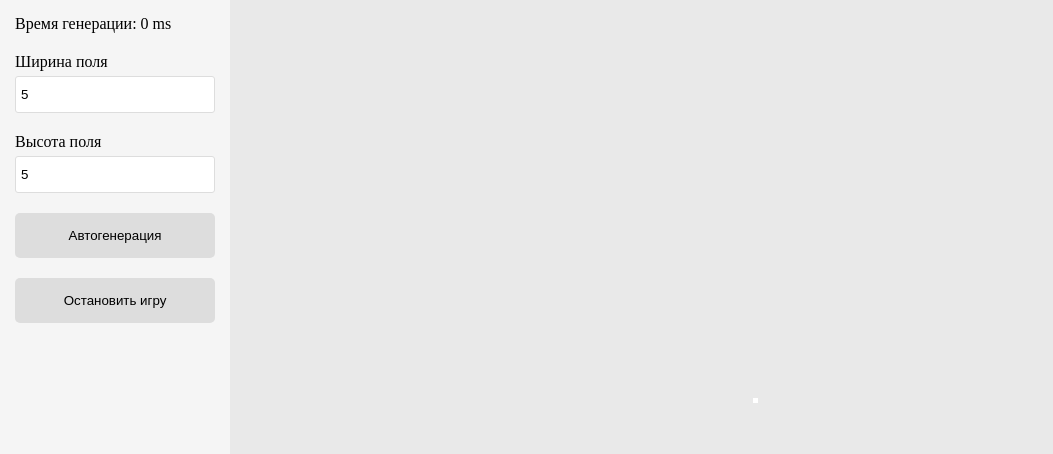
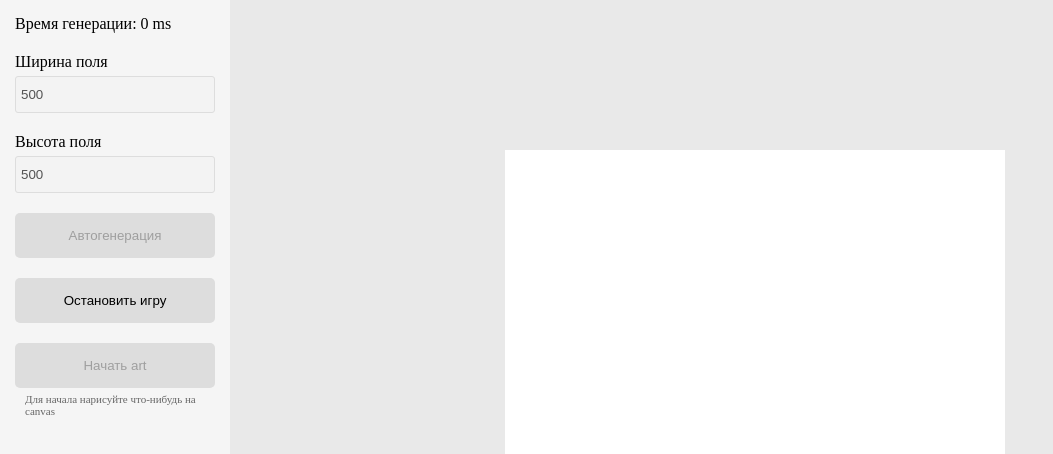
Before and after one commit to ReaGet/GameOfLife, a plain HTML site: page index.html in a window 1280 px wide. Both pictures are taken after a click on the button "Начать игру". Shown: the whole page, without its empty margins (0-1053 px from the left). Drawn offline with Linux system fonts and the light colour scheme.

Commit message:
feat: change code structure. add autogeneration and canvas drawing

```diff
--- /dev/null
+++ b/board.js
@@ -0,0 +1,63 @@
+export class Board {
+  constructor() {
+    this.isArt = false;
+  }
+
+  init(imageData, width, height) {
+    this.isArt = false;
+    this.width = width;
+    this.height = height;
+    this.gridLength = this.width * this.height;
+    this.grid = new Uint8Array(this.gridLength);
+    this.tempGrid = new Uint8Array(this.gridLength);
+    this.imageData = imageData;
+
+    for (let i = 0; i < imageData.data.length; i += 4) {
+      this.tempGrid[i / 4] = imageData.data[i] === 0 ? 1 : 0;
+    }
+  }
+
+  nextGen() {
+    for (let i = 0; i < this.gridLength; i++) {
+      if (this.grid[i] && this.isArt) continue;
+      const newValue = this.getNewValue(this.tempGrid, i);
+      const color = newValue ? 0 : 255;
+      this.grid[i] = newValue;
+
+      this.imageData.data[i * 4] = color;
+      this.imageData.data[i * 4 + 1] = color;
+      this.imageData.data[i * 4 + 2] = color;
+      this.imageData.data[i * 4 + 3] = 255;
+    }
+    this.tempGrid = this.grid.slice(0, this.gridLength);
+    return this.imageData;
+  }
+
+  getNewValue(grid, index) {
+    const neighboursLength = this.getNeighbours(grid, index);
+
+    if (!grid[index]) return neighboursLength === 3 ? 1 : 0;
+    return (neighboursLength === 2 || neighboursLength === 3) ? 1 : 0;
+  }
+
+  getNeighbours(grid, index) {
+    const x = index % this.width,
+      y = ~~(index / this.width);
+
+    const left = x == 0 ? this.width - 1 : -1;
+    const right = x == (this.width - 1) ? -(this.width - 1) : 1;
+    const top = index + (y == 0 ? this.gridLength - this.width : -this.width);
+    const bottom = index + ((y == (this.height - 1)) ? -(this.gridLength - this.width) : this.width);
+
+    return (
+      grid[top] +
+      grid[bottom] +
+      grid[index + left] +
+      grid[index + right] +
+      grid[top + left] +
+      grid[top + right] +
+      grid[bottom + left] +
+      grid[bottom + right]
+    );
+  }
+}
--- a/index.css
+++ b/index.css
@@ -45,9 +45,24 @@ button {
   border-radius: 5px;
   border: none;
   background-color: #ddd;
+}
+
+button:not(:disabled) {
   cursor: pointer;
 }
 
-button:hover {
+button:not(:disabled):hover {
   background-color: #ccc;
 }
+
+.button--art {
+  display: flex;
+  flex-direction: column;
+  gap: 5px
+}
+
+.button--art span {
+  padding: 0 10px;
+  font-size: 11px;
+  color: #666;
+}
--- a/index.html
+++ b/index.html
@@ -13,15 +13,20 @@
     </div>
     <label for="width">
       Ширина поля
-      <input id="width" type="number" value="5" />
+      <input id="width" type="number" value="500" min="10" />
     </label>
     <label for="height">
       Высота поля
-      <input id="height" type="number" value="5" />
+      <input id="height" type="number" value="500" min="10" />
     </label>
 
     <button id="generate">Автогенерация</button>
     <button id="start">Начать игру</button>
+    <div class="button--art">
+      <button id="art">Начать art</button>
+      <span>Для начала нарисуйте что-нибудь на canvas</span>
+    </div>
+
   </aside>
   <main id="app">
     <canvas></canvas>
--- a/index.js
+++ b/index.js
@@ -1,133 +1,122 @@
-class Board {
-  init(imageData, width, height) {
-    this.width = width;
-    this.height = height
-    this.grid = imageData;
-    this.tempGrid = imageData;
-    this.gridLength = imageData.data.length / 4;
-    this.autoGenerate();
-  }
+import { getCorrectXY, runWithExecutionCalc,getCanvasScale } from "./utils.js";
+import { Board } from "./board.js";
 
-  autoGenerate() {
-    for(let i = 0; i < this.grid.data.length; i += 4) {
-      const value = Math.random() > 0.1 ? 1 : 0;
-      this.setCell(this.grid, i, value);
-    }
-  }
+const board = new Board();
 
-  nextGen() {
-    for (let i = 0; i < this.grid.data.length; i += 4) {
-      const value = this.getNewValue(this.tempGrid, i);
-      this.setCell(this.grid, i, value);
-    }
-    this.tempGrid = this.grid;
-  }
-
-  setCell(grid, index, value) {
-    const color = value ? 0 : 255;
-    console.log(color)
-    grid.data[index] = color;
-    grid.data[index + 1] = color;
-    grid.data[index + 2] = color;
-    grid.data[index + 3] = 255;
-  }
-
-  getNewValue(grid, index) {
-    const neighboursLength = this.getNeighbours(grid, index);
-    if (!grid[index]) return this.ruleOne(neighboursLength);
-    return this.ruleTwo(neighboursLength);
-  }
-
-  getNeighbours(grid, index) {
-    const x = index % this.width,
-        y = ~~(index / this.width);
-
-    const left = x == 0 ? this.width - 1 : -1;
-    const right = x == (this.width - 1) ? -(this.width - 1) : 1;
-    const top = index + (y == 0 ? this.gridLength - this.width : -this.width);
-    const bottom = index + ((y == (this.height - 1)) ? -(this.gridLength - this.width) : this.width);
-
-    return (
-      grid[top] +
-      grid[bottom] +
-      grid[index + left] +
-      grid[index + right] +
-      grid[top + left] +
-      grid[top + right] +
-      grid[bottom + left] +
-      grid[bottom + right]
-    );
-  }
-
-  ruleOne(neighboursLength) {
-    return neighboursLength === 3 ? 1 : 0;
-  }
-
-  ruleTwo(neighboursLength) {
-    return (neighboursLength === 2 || neighboursLength === 3) ? 1 : 0;
-  }
-}
-
-const timeEl = document.querySelector("#time");
-let start = false;
+let isRunning = false,
+  isClicked = false,
+  prevMousePos = [];
 
 const UI = {
   width: document.querySelector("#width"),
   height: document.querySelector("#height"),
   generate: document.querySelector("#generate"),
   start: document.querySelector("#start"),
+  art: document.querySelector("#art"),
+  time: document.querySelector("#time"),
 }
 
-const GRID = {
-  width: 0,
-  height: 0,
-};
-
 const canvas = document.querySelector("canvas");
-const ctx = canvas.getContext("2d");
-// ctx.imageSmoothingEnabled = false;
-
-let data = [];
-
-const board = new Board();
-
-const init = () => {
-  canvas.width = GRID.width = +UI.width.value;
-  canvas.height = GRID.height = +UI.height.value;
-  data = ctx.createImageData(GRID.width, GRID.height);
-  board.init(data, GRID.width, GRID.height);
-}
-
-const update = () => {
-  runWithExecutionCalc(() => {
-    board.nextGen();
-  });
-  console.log(board.grid)
-  ctx.putImageData(board.grid, 0, 0);
-}
+const ctx = canvas.getContext("2d", {
+  willReadFrequently: true,
+});
+let imageData = null;
 
 requestAnimationFrame(function step() {
-  if (start) {
-    update();
+  if (isRunning) {
+    runWithExecutionCalc(UI.time, () => {
+      const newImageData = board.nextGen();
+      ctx.putImageData(newImageData, 0, 0);
+    });
   }
 
   requestAnimationFrame(step);
 });
 
-const runWithExecutionCalc = (fn) => {
-  const date = new Date();
-  fn();
-  timeEl.innerHTML = `${new Date() - date} ms`;
+canvas.addEventListener("mousedown", (event) => {
+  if (isRunning) return;
+  isClicked = true;
+  prevMousePos = getCorrectXY(event, canvas);
+});
+
+canvas.addEventListener("mousemove", (event) => {
+  if (!isClicked) return;
+  const [x, y] = getCorrectXY(event, canvas);
+  const [prevX, prevY] = prevMousePos;
+
+  ctx.fillStyle = "#000";
+  ctx.beginPath();
+  ctx.moveTo(prevX, prevY);
+  ctx.lineTo(x, y);
+  ctx.strokeStyle = "gap";
+  ctx.lineWidth = 10 * getCanvasScale(canvas);
+  ctx.stroke();
+  ctx.closePath();
+  prevMousePos = [x, y];
+});
+
+document.addEventListener("mouseup", (event) => {
+  isClicked = false;
+});
+
+const generate = () => {
+  console.log("generate");
+  runWithExecutionCalc(UI.time, () => {
+    for (let i = 0; i < imageData.data.length; i += 4) {
+      const color = Math.random() > 0.9 ? 0 : 255;
+      imageData.data[i] = color;
+      imageData.data[i + 1] = color;
+      imageData.data[i + 2] = color;
+      imageData.data[i + 3] = 255;
+    }
+    ctx.putImageData(imageData, 0, 0);
+  });
 }
 
-UI.generate.onclick = () => {
-  board.autoGenerate();
-  update();
+const toggleUI = () => {
+  UI.start.innerHTML = !isRunning ? "Начать игру" : "Остановить игру";
+  UI.generate.disabled = isRunning;
+  UI.width.disabled = isRunning;
+  UI.height.disabled = isRunning;
+  UI.art.disabled = isRunning;
 }
 
-UI.start.onclick = () => {
-  start = !start;
-  UI.start.innerHTML = !start ? "Начать игру" : "Остановить игру";
+const startStop = () => {
+  console.log("start/stop");
+  isRunning = !isRunning;
+  toggleUI();
+  imageData = ctx.getImageData(0, 0, canvas.width, canvas.height);
+  board.init(imageData, canvas.width, canvas.height);
 }
 
+const startStopArt = () => {
+  console.log("start/stop art");
+  if (!board.isArt) {
+    startStop();
+  } else {
+    isRunning = false;
+    toggleUI();
+  }
+
+  board.isArt = !board.isArt;
+}
+
+const init = () => {
+  canvas.width = +UI.width.value;
+  canvas.height = +UI.height.value;
+  imageData = ctx.getImageData(0, 0, canvas.width, canvas.height);
+  ctx.fillStyle = "#fff";
+  ctx.fillRect(0, 0, canvas.width, canvas.height);
+}
+
+const handleInputChange = (event) => {
+  init();
+}
+
+UI.generate.onclick = generate;
+UI.start.onclick = startStop;
+UI.art.onclick = startStopArt;
+UI.width.onchange = handleInputChange;
+UI.height.onchange = handleInputChange;
+
 init();
--- /dev/null
+++ b/utils.js
@@ -0,0 +1,19 @@
+export const runWithExecutionCalc = (el, fn) => {
+  const date = new Date();
+  fn();
+  if (el)
+    el.innerHTML = `${new Date() - date} ms`;
+}
+
+export const getCorrectXY = (event, canvas) => {
+  const x = event.pageX - canvas.offsetLeft,
+    y = event.pageY - canvas.offsetTop;
+
+  const scale = getCanvasScale(canvas);
+
+  return [x * scale, y * scale];
+}
+
+export const getCanvasScale = (canvas) => {
+  return canvas.width / canvas.offsetWidth;
+}
```
